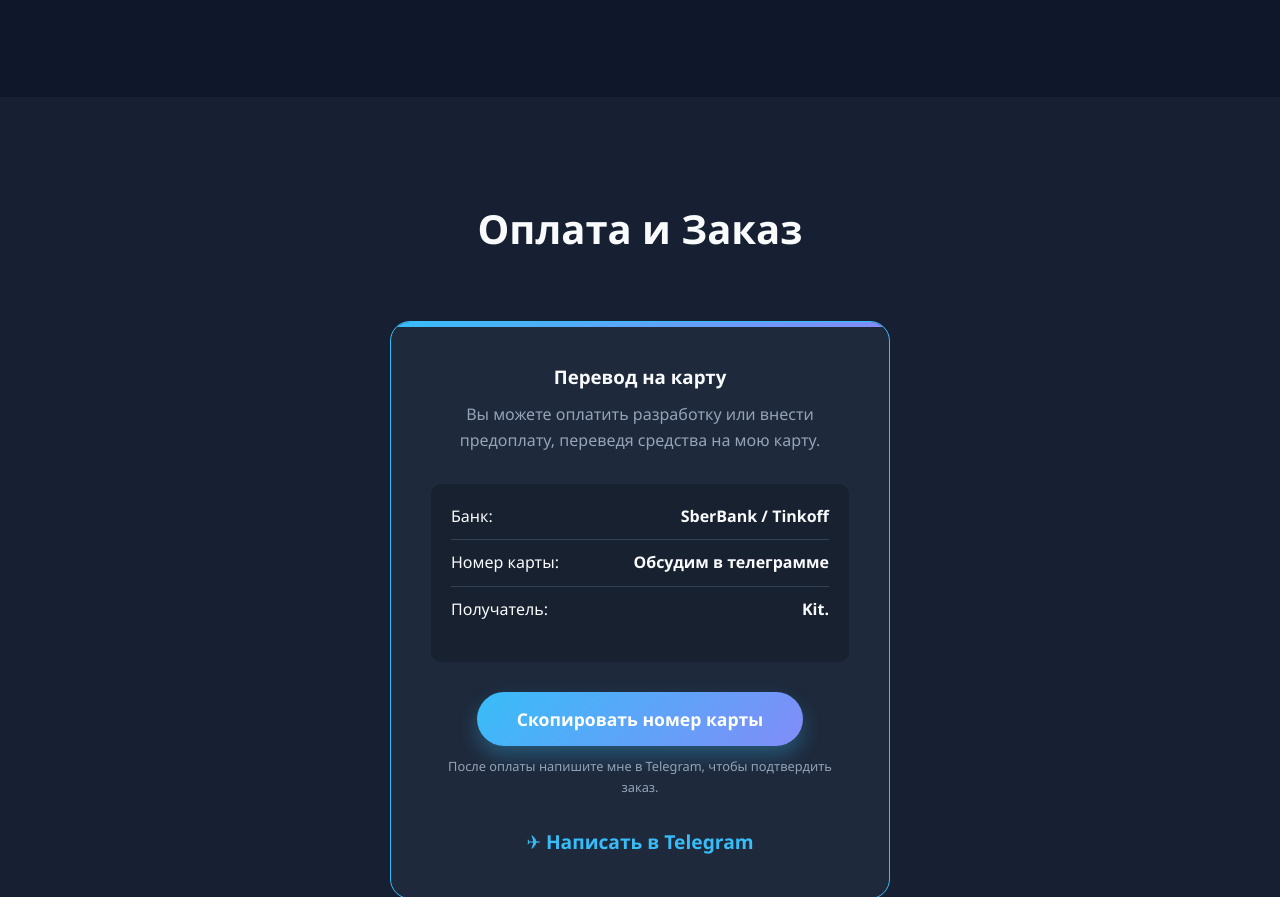
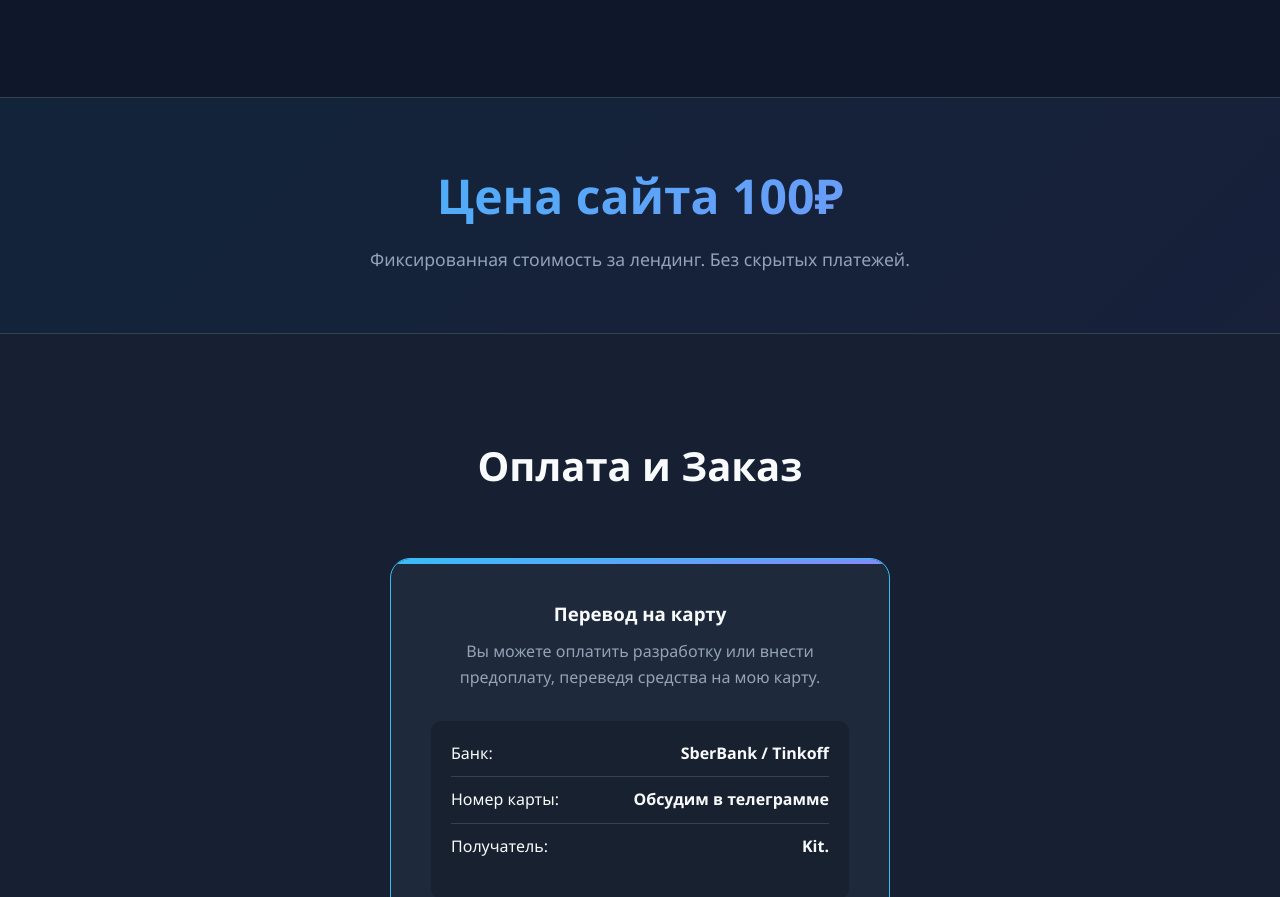
Before and after one commit to Kithoh2026/kiy, a plain HTML site: page index.html in a window 1280 px wide. Shown: the part 1444-2341 px from the top of the page. Drawn offline with nearby package versions, Linux system fonts and the light colour scheme.

```diff
--- a/index.html
+++ b/index.html
@@ -78,6 +78,27 @@
         .tags { display: flex; gap: 10px; flex-wrap: wrap; }
         .tag { background: rgba(56, 189, 248, 0.1); color: var(--accent); padding: 5px 10px; border-radius: 5px; font-size: 0.8rem; }
 
+        /* Price Banner */
+        .price-banner {
+            text-align: center;
+            padding: 60px 20px;
+            background: linear-gradient(135deg, rgba(56, 189, 248, 0.08) 0%, rgba(129, 140, 248, 0.08) 100%);
+            border-top: 1px solid #334155;
+            border-bottom: 1px solid #334155;
+        }
+        .price-banner .price-text {
+            font-size: 3rem;
+            font-weight: bold;
+            background: var(--gradient);
+            -webkit-background-clip: text;
+            -webkit-text-fill-color: transparent;
+            margin-bottom: 10px;
+        }
+        .price-banner .price-sub {
+            color: var(--text-secondary);
+            font-size: 1.1rem;
+        }
+
         /* Payment / Pricing */
         .payment-section { background: #162032; text-align: center; }
         .price-card { background: var(--card-bg); max-width: 500px; margin: 0 auto; padding: 40px; border-radius: 20px; border: 1px solid var(--accent); position: relative; overflow: hidden; }
@@ -95,6 +116,7 @@
         @media (max-width: 768px) {
             .hero h1 { font-size: 2.5rem; }
             .nav-links { display: none; }
+            .price-banner .price-text { font-size: 2rem; }
         }
     </style>
 </head>
@@ -181,6 +203,14 @@
         </div>
     </section>
 
+    <!-- Блок с ценой -->
+    <section class="price-banner">
+        <div class="container">
+            <div class="price-text">Цена сайта 100₽</div>
+            <p class="price-sub">Фиксированная стоимость за лендинг. Без скрытых платежей.</p>
+        </div>
+    </section>
+
     <!-- Секция Оплаты -->
     <section id="payment" class="section payment-section">
         <div class="container">
```
